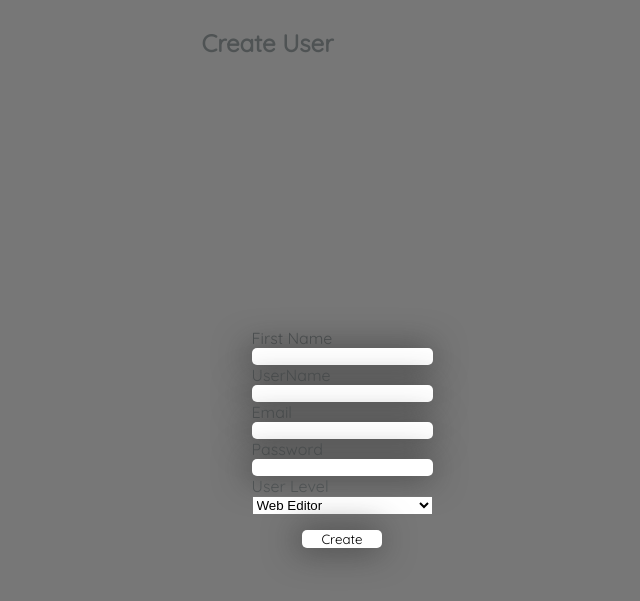
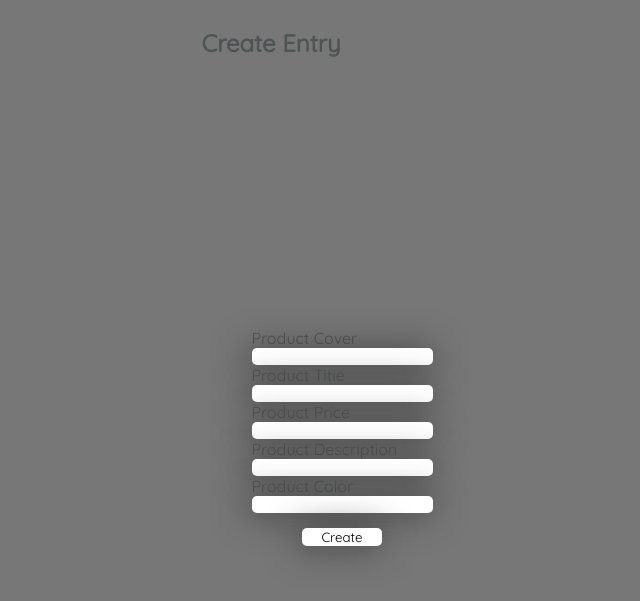
Before and after one commit to ash674/ashwin_nandakumar_CMS, a PHP site: page /admin/admin_createuser.php in a window 1280 px wide. Shown: the top 601 px of the page, without its empty margins (323-963 px from the left). Run offline with PHP 8.4, Linux system fonts and the light colour scheme; the visitor is signed in with stand-in values (Sample User, id 1).

Commit message:
admin side edited

```diff
--- a/admin/admin_createuser.php
+++ b/admin/admin_createuser.php
@@ -5,11 +5,11 @@ confirm_logged_in(true);
 
 if(isset($_POST['submit'])) {
     $data = array(
-        'fname'=>trim($_POST['fname']),
-        'username'=>trim($_POST['username']),
-        'email'=>trim($_POST['email']),
-        'password'=>trim($_POST['password']),
-        'user_level'=>trim($_POST['user_level'])
+        'movies_cover'=>trim($_POST['movies_cover']),
+        'movies_title'=>trim($_POST['movies_title']),
+        'movies_year'=>trim($_POST['movies_year']),
+        'movies_storyline'=>trim($_POST['movies_storyline']),
+        'movies_release'=>trim($_POST['movies_release'])
  );
 
     $message = createUser($data);
@@ -32,57 +32,30 @@ if(isset($_POST['submit'])) {
 </head>
 <body>
 <section class="createSection">
-<h2>Create User</h2>
+<h2>Create Entry</h2>
 <?php echo !empty($message)?$message:''; ?>
 <form action="admin_createuser.php" method="post">
-<label>First Name</label>
-<input type="text" name="fname" value="" id="first_name">
+<label>Product Cover</label>
+<input type="text" name="movies_cover" value="" id="first_name">
 
 
-<label for="username">UserName</label>
-<input type="text" name="username" value="" id="username">
+<label for="username">Product Title</label>
+<input type="text" name="movies_title" value="" id="username">
 
 
-<label for="email">Email</label>
-<input type="email" name="email" value="" id="email">
+<label for="name">Product Price</label>
+<input type="name" name="movies_year" value="" id="price">
 
 
-<label for="password">Password</label>
-<input type="text" name="password" value="" id="password">
+<label for="password">Product Description</label>
+<input type="text" name="movies_storyline" value="" id="password">
 
 
-<label for="user_level">User Level</label>
-<select name="user_level" id="user_level">
-<?php $user_level_map = getUserLevelMap();
-foreach($user_level_map as $val => $label):?>
-
-<option value="<?php echo $val;?>"><?php echo $label; ?></option>
-<?php endforeach;?>
-</select>
+<label for="password">Product Color</label>
+<input type="text" name="movies_release" value="" id="password">
 
 <button type="submit" name="submit" >Create</button>
 
-<?php
-
-
-if(isset($_POST['submit'])){
-$to = $_POST['email'];
-$subject = 'Created new user';
-$message = 'This email is to notify that you have successfully Created a new user';
-$headers = 'From: donotreply@gmail.com';
-mail($to, $subject, $message, $headers);
-
-function passwordGenerator() {
-    $all_possible_alphabet = 'abcdefghijklmnopqrstuvwxyzABCDEFGHIJKLMNOPQRSTUVWXYZ1234567890';
-    $password = array();
-    $alphabetsLen = strlen($all_possible_alphabet) ;
-    for ($i = 0; $i < 8; $i++) {
-        $pass_var = rand(0, $alphabetsLen);
-        $password[] = $all_possible_alphabet[$pass_var];
-    }
-}
-}
-?>
 
 </form>
 </body>
--- a/admin/scripts/functions.php
+++ b/admin/scripts/functions.php
@@ -6,26 +6,3 @@ function redirect_to($location = null)
         exit;
     }
 }
-
-
-
-function passwordGenerator()
-{ // Generating the password for the newly created user
-    $all_possible_alphabet = 'abcdefghijklmnopqrstuvwxyzABCDEFGHIJKLMNOPQRSTUVWXYZ1234567890'; // setting alphanumericals for the system to go through
-    $password = array(); // password is an array so the system can set the password as more than 1 character
-    $alphabetsLen = strlen($all_possible_alphabet);
-    for ($i = 0; $i < 5; $i++) { // For loop, so that the system can execute it 6 times (length of the password)
-        $pass_var = rand(0, $alphabetsLen); // pass_var is an variable which has random function to the length of alphanumericals so that it chooses random character from alphanumericals everytime the loop runs
-        $password[] = $all_possible_alphabet[$pass_var]; //password is stored
-    }
-    return implode($password);
-}
-
-function verifyPassword($password_entered, $password_stored)
-{
-    if (password_verify($password_entered, $password_stored)) {
-        return true;
-    } else {
-        return false;
-    }
-}
--- a/admin/scripts/user.php
+++ b/admin/scripts/user.php
@@ -26,30 +26,24 @@ function createUser($user_data){
 
 $pdo = Database::getInstance()->getConnection();
 
-$create_user_query = 'INSERT INTO tbl_user(user_fname, user_name, user_pass, user_email, user_level)';
-$create_user_query.= ' VALUES(:fname, :username, :password, :email, :user_level)';
+$create_user_query = 'INSERT INTO tbl_movies(movies_cover, movies_title, movies_year, movies_storyline, movies_release)';
+$create_user_query.= ' VALUES(:movies_cover, :movies_title, :movies_year, :movies_storyline, :movies_release)';
 $create_user_set = $pdo->prepare($create_user_query);
 $create_user_result = $create_user_set->execute(
 
     array(
-':fname'=>$user_data['fname'],
-':username'=>$user_data['username'],
-':email'=>$user_data['email'],
-':password'=>$user_data['password'],
-':user_level'=>$user_data['user_level']
+':movies_cover'=>$user_data['movies_cover'],
+':movies_title'=>$user_data['movies_title'],
+':movies_year'=>$user_data['movies_year'],
+':movies_storyline'=>$user_data['movies_storyline'],
+':movies_release'=>$user_data['movies_release']
     )
 
     );
 
 if($create_user_result){
 
-    $to = $_POST['email']; // Setting the to mail address to the one we recieved from the form
-    $subject = 'Created new user'; // Setting the subject of the mail
-    $message = sprintf('This email is to notify that you have successfully Created a new user. Your password is: %s.', $user_data['notEncrPassword']); // Setting the message of the mail
-    $headers = 'From: donotreply@gmail.com'; // Setting the from address
-    mail($to, $subject, $message, $headers);
-
-    redirect_to('index.php');
+  redirect_to('index.php');
 
 
 }
@@ -59,21 +53,10 @@ else{
 
 }
 
-function CheckFirstUser($user_time){
-    $pdo = Database::getInstance()->getConnection();
- if(empty($user_time)){
-    redirect_to('admin_edituser.php');
- }
-    else{
-        redirect_to('index.php');
-    }
-}
-
-
 function getSingleUser($user_id){
     $pdo = Database::getInstance()->getConnection();
 
-   $get_user_query = 'SELECT * FROM tbl_user WHERE user_id = :id';
+   $get_user_query = 'SELECT * FROM tbl_movies WHERE user_id = :id';
    $get_user_set = $pdo->prepare($get_user_query);
    $result = $get_user_set->execute(
        array(
@@ -92,7 +75,7 @@ function getSingleUser($user_id){
 function getAllUsers(){
     $pdo = Database::getInstance()->getConnection();
 
-    $get_user_query = 'SELECT * FROM tbl_user';
+    $get_user_query = 'SELECT * FROM tbl_movies';
     $users = $pdo->query($get_user_query);
 
 
@@ -103,35 +86,7 @@ function getAllUsers(){
         }
 }
 
-function editUser($user_data){
 
-if(empty($user_data['username']) || userExists($user_data['username'])){
-    return 'Username is invalid';
-}
-    $pdo = Database::getInstance()->getConnection();
-
-    $update_user_query = 'UPDATE tbl_user SET user_fname = :fname, user_name = :username, user_pass = :password, user_email = :email, user_level = :user_level, WHERE user_id = :id';
-    $update_user_set = $pdo->prepare($update_user_query);
-    $update_user_result = $update_user_set->execute(
-        array(
-            ':fname'=> $user_data['fname'],
-            ':username'=> $user_data['username'],
-            ':password'=> $user_data['password'],
-            ':email'=> $user_data['email'],
-            ':user_level'=> $user_data['user_level'],
-            ':id'=> $user_data['id'],
-        )
-    );
-
-if($update_user_result){
-    $_SESSION['user_name'] = $user_data['fname'];
-    $_SESSION['user_level'] = $user_data['user_level'];
-    redirect_to('index.php');
-}
-else{
-    return 'User not allowed';
-}
-}
 
 function isCurrentUserAdminAbove(){
     return !empty($_SESSION['user_level']);
@@ -152,7 +107,7 @@ function userExists($username) {
 
 function deleteUser($user_id){
 $pdo = Database::getInstance()->getConnection();
-$delete_user_query = 'DELETE FROM tbl_user WHERE user_id = :id';
+$delete_user_query = 'DELETE FROM tbl_movies WHERE user_id = :id';
 $delete_user_set = $pdo->prepare($delete_user_query);
 $delete_user_result = $delete_user_set->execute(
     array(
@@ -168,3 +123,29 @@ else {
 }
 
 }
+
+
+function editUser($user_data){
+
+        $pdo = Database::getInstance()->getConnection();
+
+        $update_user_query = 'UPDATE tbl_movies SET movies_cover = :movies_cover, movies_title = :movies_title, movies_storyline = :movies_storyline, movies_release = :movies_release, movies_year = :movies_year, WHERE user_id = :id';
+        $update_user_set = $pdo->prepare($update_user_query);
+        $update_user_result = $update_user_set->execute(
+            array(
+                ':movies_cover'=> $user_data['movies_cover'],
+                ':movies_title'=> $user_data['movies_title'],
+                ':movies_storyline'=> $user_data['movies_storyline'],
+                ':movies_release'=> $user_data['movies_release'],
+                ':movies_year'=> $user_data['movies_year'],
+                ':id'=> $user_data['id'],
+            )
+        );
+
+        if($update_user_result){
+            redirect_to('index.php');
+        }
+        else{
+            return 'User not allowed';
+        }
+        }
```
Also changed, not shown: admin/admin_deleteuser.php (+7 -7 lines), admin/admin_editother.php (+8 -8 lines), admin/admin_edituser.php (+19 -25 lines), admin/index.php (+3 -4 lines).
